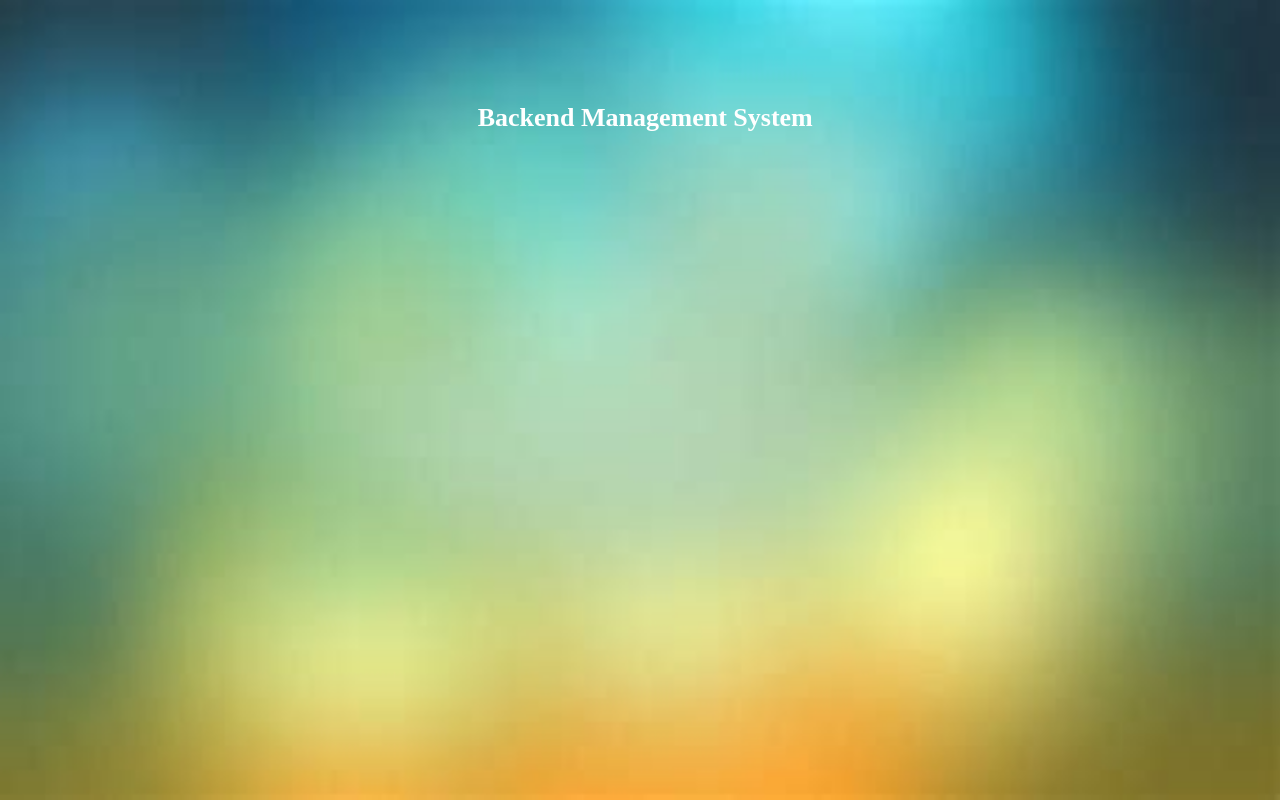
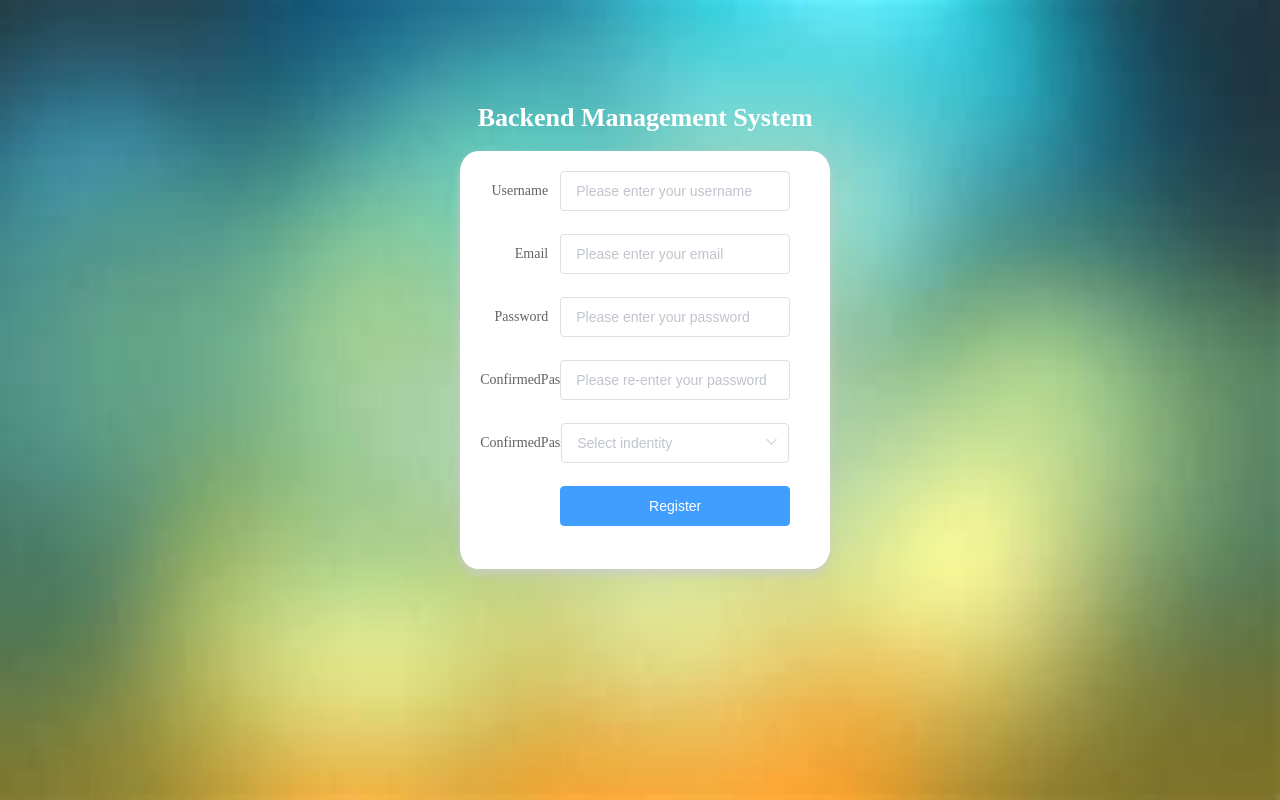
Before and after one commit to easXin/Money_Mangement_Memo, a Vue app in the folder client/: page /register in a window 1280 px wide. Built offline with nearby package versions, Linux system fonts and the light colour scheme.

Commit message:
add customvalidation form

```diff
--- a/client/src/views/Index.vue
+++ b/client/src/views/Index.vue
@@ -1,5 +1,7 @@
 <template>
-    <div></div>
+    <div>
+        Default page
+    </div>
 </template>
 <script>
     export default {
--- a/client/src/views/Register.vue
+++ b/client/src/views/Register.vue
@@ -5,6 +5,33 @@
                 <span class="title">
                     Backend Management System
                 </span>
+                <!-- rules: validator  ref: take form info -->
+                <el-form :model="registerUser" :rules="rules" ref="registerForm" label-width="80px" class="registerForm">
+                    <el-form-item label="Username" prop="name">
+                        <el-input type="text" v-model="registerUser.name" placeholder="Please enter your username"></el-input>
+                    </el-form-item>
+                    <el-form-item label="Email" prop="email">
+                        <el-input type="text" v-model="registerUser.email" placeholder="Please enter your email"></el-input>
+                    </el-form-item>
+                    <el-form-item label="Password" prop="password">
+                        <el-input type="password" v-model="registerUser.password" placeholder="Please enter your password"></el-input>
+                    </el-form-item>
+                    <el-form-item label="ConfirmedPassword" prop="password2">
+                        <el-input type="password" v-model="registerUser.password2" placeholder="Please re-enter your password"></el-input>
+                    </el-form-item>
+                    <el-form-item label="ConfirmedPassword" prop="password2">
+                        <el-select v-model="registerUser.identity" placeholder="Select indentity">
+                            <el-option label="admin" value="manager"></el-option>
+                            <el-option label="employee" value="employee"></el-option>
+                        </el-select>
+                    </el-form-item>
+
+
+
+                    <el-form-item>
+                        <el-button type="primary" class="submit_btn" @click="resetForm('ruleForm2')">Register</el-button>
+                    </el-form-item>
+                </el-form>
             </div>
         </section>
     </div>
@@ -12,7 +39,18 @@
 <script>
     export default {
         name: "register",
-        components:{}
+        components:{},
+        data(){
+            return{
+                registerUser:{
+                    name:"",
+                    email:"",
+                    password:"",
+                    passwords:"",
+                    identity:""
+                }
+            }
+        }
     };
 </script>
 
@@ -44,4 +82,14 @@
         font-size:26px;
         color:#fff;
     }
+    .registerForm{
+        margin-top:20px;
+        background-color:#fff;
+        padding: 20px 40px 20px 20px;
+        border-radius: 5%;
+        box-shadow: 0px 5px 10px #cccc;
+    }
+    .submit_btn{
+        width:100%;
+    }
 </style>
```
